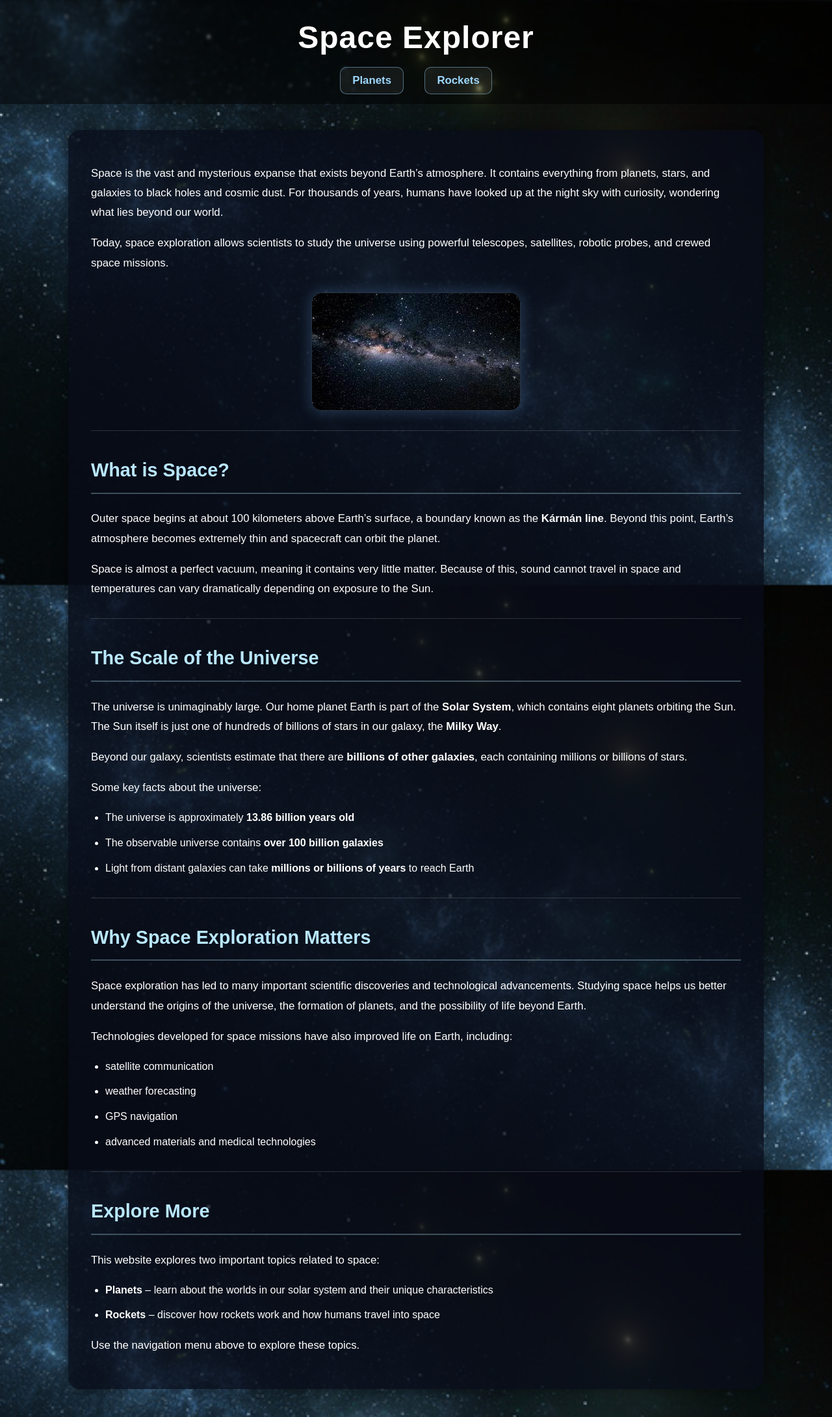
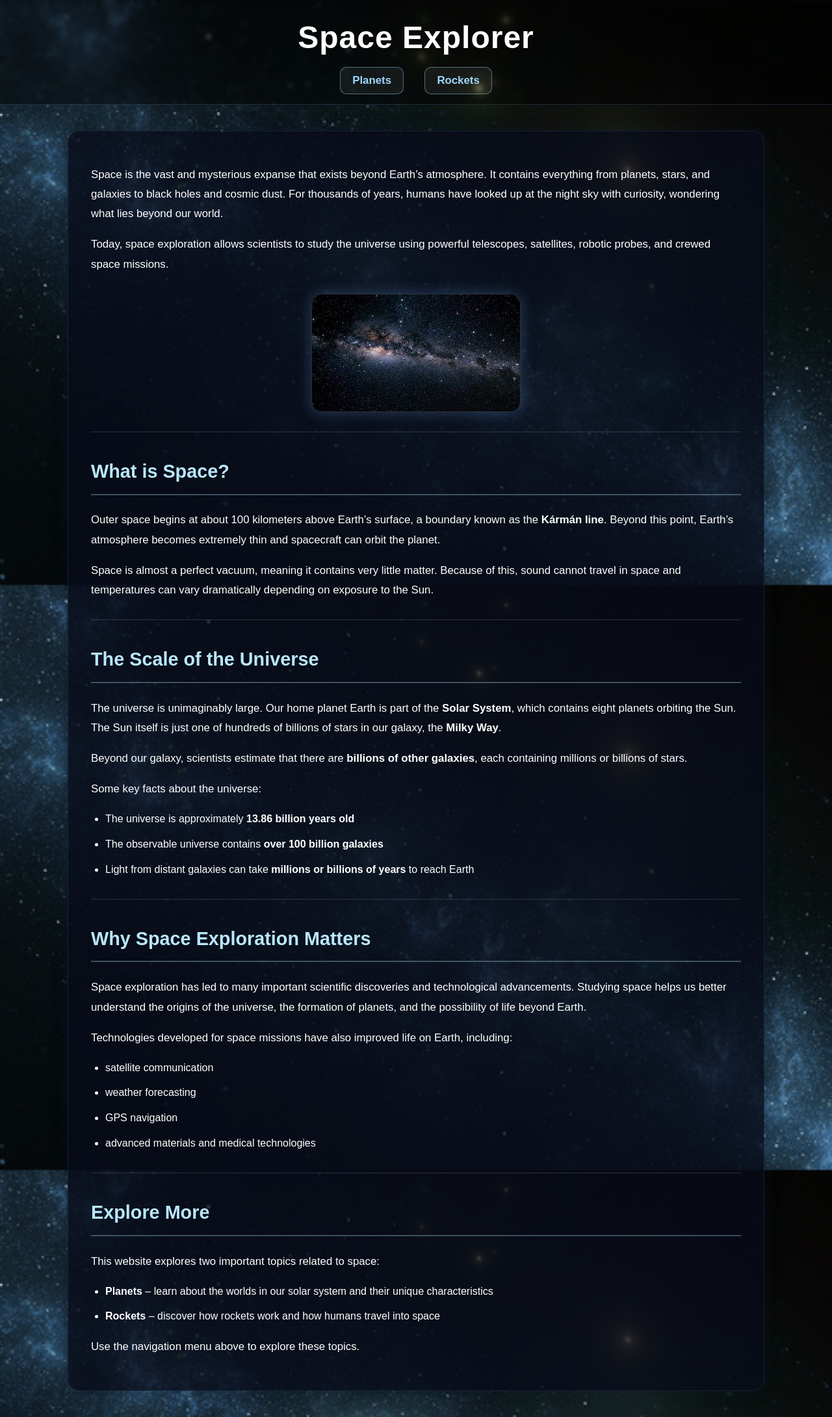
Before and after one commit to pajpy/pajpy.github.io, a Jekyll site: the page built from index.md, in a window 1280 px wide. Shown: the whole page at 65% size. Built offline with Jekyll 4.4.1, drawn with Linux system fonts in a browser that asks for light colours.

Commit message:
small fixed things

```diff
--- a/assets/css/index.css
+++ b/assets/css/index.css
@@ -11,7 +11,8 @@ header {
     text-align: center;
     padding: 30px 20px 15px;
     background: rgba(0, 0, 0, 0.45);
-    backdrop-filter: blur(2px);
+    backdrop-filter: blur(3px);
+    border-bottom: 1px solid rgba(120, 180, 255, 0.2);
 }
 
 h1 {
@@ -50,10 +51,11 @@ main {
     max-width: 1000px;
     margin: 40px auto;
     padding: 35px;
-    background: rgba(8, 12, 25, 0.78);
+    background: rgba(8, 12, 25, 0.8);
     border-radius: 18px;
-    box-shadow: 0 0 24px rgba(0, 0, 0, 0.45);
+    box-shadow: 0 0 24px rgba(0, 0, 0, 0.45), 0 0 25px rgba(90, 150, 255, 0.08);
     line-height: 1.8;
+    border: 1px solid rgba(120, 180, 255, 0.12);
 }
 
 h2 {
--- a/assets/css/planets.css
+++ b/assets/css/planets.css
@@ -11,7 +11,8 @@ header {
     text-align: center;
     padding: 30px 20px 15px;
     background: rgba(0, 0, 0, 0.45);
-    backdrop-filter: blur(2px);
+    backdrop-filter: blur(3px);
+    border-bottom: 1px solid rgba(120, 180, 255, 0.2);
 }
 
 h1 {
@@ -52,8 +53,9 @@ main {
     padding: 35px;
     background: rgba(8, 12, 25, 0.8);
     border-radius: 18px;
-    box-shadow: 0 0 24px rgba(0, 0, 0, 0.45);
+    box-shadow: 0 0 24px rgba(0, 0, 0, 0.45), 0 0 25px rgba(90, 150, 255, 0.08);
     line-height: 1.8;
+    border: 1px solid rgba(120, 180, 255, 0.12);
 }
 
 h2 {
--- a/assets/css/rockets.css
+++ b/assets/css/rockets.css
@@ -52,7 +52,7 @@ main {
     max-width: 1050px;
     margin: 40px auto;
     padding: 35px;
-    background: rgba(7, 11, 24, 0.82);
+    background: rgba(8, 12, 25, 0.8);
     border-radius: 18px;
     box-shadow: 0 0 24px rgba(0, 0, 0, 0.45), 0 0 25px rgba(90, 150, 255, 0.08);
     line-height: 1.8;
```
